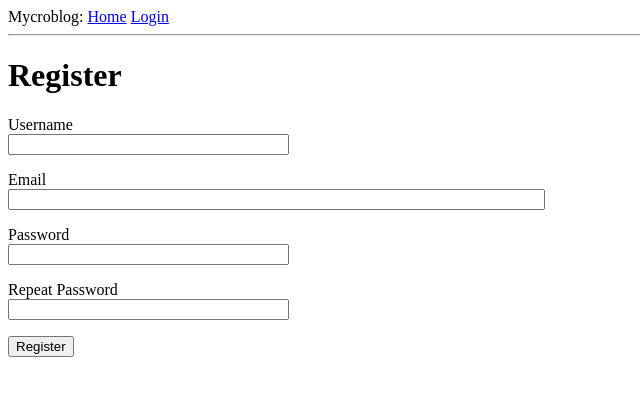
After one commit to RasecRapsag/mycroblog-flask, a Flask app: page /register in a window 1280 px wide. The commit adds this page. Shown: the top 396 px of the page, without its empty margins (0-640 px from the left). Run offline with Flask 2, Linux system fonts and the light colour scheme.

Commit message:
Part 05 - Feita a estrutura de login de usuário utilizando a extensão Flask-Login. Criamos as telas de registro, login e validações necessárias.

```diff
--- a/app/__init__.py
+++ b/app/__init__.py
@@ -2,10 +2,13 @@ from flask import Flask
 from config import Config
 from flask_sqlalchemy import SQLAlchemy
 from flask_migrate import Migrate
+from flask_login import LoginManager
 
 app = Flask(__name__)
 app.config.from_object(Config)
 db = SQLAlchemy(app)
 migrate = Migrate(app, db)
+login = LoginManager(app)
+login.login_view = 'login'
 
 from app import routes, models
--- a/app/forms.py
+++ b/app/forms.py
@@ -1,9 +1,27 @@
 from flask_wtf import FlaskForm
 from wtforms import StringField, PasswordField, BooleanField, SubmitField
-from wtforms.validators import DataRequired
+from wtforms.validators import ValidationError, DataRequired, Email, EqualTo
+from app.models import User
 
 class LoginForm(FlaskForm):
     username = StringField('Username', validators=[DataRequired()])
     password = PasswordField('Password', validators=[DataRequired()])
     remember_me = BooleanField('Remember Me')
     submit = SubmitField('Sign In')
+
+class RegistratioForm(FlaskForm):
+    username = StringField('Username', validators=[DataRequired()])
+    email = StringField('Email', validators=[DataRequired(), Email()])
+    password = PasswordField('Password', validators=[DataRequired()])
+    password2 = PasswordField('Repeat Password', validators=[DataRequired(), EqualTo('password')])
+    submit = SubmitField('Register')
+
+    def validate_username(self, username):
+        user = User.query.filter_by(username=username.data).first()
+        if user is not None:
+            raise ValidationError('Please use a different username.')
+
+    def validate_email(self, email):
+        user = User.query.filter_by(email=email.data).first()
+        if user is not None:
+            raise ValidationError('Please use a different email address.')
--- a/app/routes.py
+++ b/app/routes.py
@@ -1,11 +1,14 @@
-from flask import render_template, flash, redirect, url_for
-from app import app
-from app.forms import LoginForm
+from flask import render_template, flash, redirect, url_for, request
+from flask_login import current_user, login_user, logout_user, login_required
+from werkzeug.urls import url_parse
+from app import app, db
+from app.forms import LoginForm, RegistratioForm
+from app.models import User
 
 @app.route('/')
 @app.route('/index')
+@login_required
 def index():
-    user = {'username': 'Cesar'}
     posts = [
         {
             'author': {'username': 'Gaspar'},
@@ -16,15 +19,40 @@ def index():
             'body': 'O filme do Dead Pool é muito bom!'
         }
     ]
-    return render_template('index.html', title='Home', user=user, posts=posts)
+    return render_template('index.html', title='Home', posts=posts)
 
 @app.route('/login', methods=['GET', 'POST'])
 def login():
+    if current_user.is_authenticated:
+        return redirect(url_for('index'))
     form = LoginForm()
     if form.validate_on_submit():
-        flash('Login requested for user {}, remember_me={}'.format(
-            form.username.data,
-            form.remember_me.data
-        ))
+        user = User.query.filter_by(username=form.username.data).first()
+        if user is None or not user.check_password(form.password.data):
+            flash('Invalid username or password')
+            return redirect(url_for('login'))
+        login_user(user, remember=form.remember_me.data)
+        next_page = request.args.get('next')
+        if not next_page or url_parse(next_page).netloc != '':
+            next_page = url_for('index')
+        return redirect(next_page)
+    return render_template('login.html', title='Sign In', form=form)
+
+@app.route('/logout')
+def logout():
+    logout_user()
+    return redirect(url_for('index'))
+
+@app.route('/register', methods=['GET', 'POST'])
+def register():
+    if current_user.is_authenticated:
         return redirect(url_for('index'))
-    return render_template('login.html', title='Sign In', form=form)
+    form = RegistratioForm()
+    if form.validate_on_submit():
+        user = User(username=form.username.data, email=form.email.data)
+        user.set_password(form.password.data)
+        db.session.add(user)
+        db.session.commit()
+        flash('Congratulations, you are now a registered user!')
+        return redirect(url_for('login'))
+    return render_template('register.html', title='Register', form=form)
--- a/app/templates/base.html
+++ b/app/templates/base.html
@@ -10,7 +10,11 @@
         <div>
             Mycroblog:
             <a href="{{ url_for('index') }}">Home</a>
+            {% if current_user.is_anonymous %}
             <a href="{{ url_for('login') }}">Login</a>
+            {% else %}
+            <a href="{{ url_for('logout') }}">Logout</a>
+            {% endif %}
         </div>
         <hr>
         {% with messages = get_flashed_messages() %}
--- a/app/templates/index.html
+++ b/app/templates/index.html
@@ -1,7 +1,7 @@
 {% extends 'base.html' %}
 
 {% block content %}
-        <h1>Hello, {{ user.username }}!</h1>
+        <h1>Hello, {{ current_user.username }}!</h1>
         {% for post in posts %}
         <div>
             <p>{{ post.author.username }} says: <b>{{ post.body }}</b></p>
--- a/app/templates/login.html
+++ b/app/templates/login.html
@@ -22,4 +22,5 @@
         <p>{{ form.remember_me() }} {{ form.remember_me.label }}</p>
         <p>{{ form.submit() }}</p>
     </form>
+    <p>New User? <a href="{{ url_for('register') }}">Click to Register!</a></p>
 {% endblock %}
--- /dev/null
+++ b/app/templates/register.html
@@ -0,0 +1,37 @@
+{% extends 'base.html' %}
+
+{% block content %}
+<h1>Register</h1>
+<form action="" method="POST">
+    {{ form.hidden_tag() }}
+    <p>
+        {{ form.username.label }} <br>
+        {{ form.username(size=32) }} <br>
+        {% for error in form.username.errors %}
+        <span style="color: red;">[{{ error }}]</span>
+        {% endfor %}
+    </p>
+    <p>
+        {{ form.email.label }} <br>
+        {{ form.email(size=64) }} <br>
+        {% for error in form.email.errors %}
+        <span style="color: red;">[{{ error }}]</span>
+        {% endfor %}
+    </p>
+    <p>
+        {{ form.password.label }} <br>
+        {{ form.password(size=32) }} <br>
+        {% for error in form.password.errors %}
+        <span style="color: red;">[{{ error }}]</span>
+        {% endfor %}
+    </p>
+    <p>
+        {{ form.password2.label }} <br>
+        {{ form.password2(size=32) }} <br>
+        {% for error in form.password2.errors %}
+        <span style="color: red;">[{{ error }}]</span>
+        {% endfor %}
+    </p>
+    <p>{{ form.submit() }}</p>
+</form>
+{% endblock %}
```
Also changed, not shown: app/models.py (+14 -2 lines), README.md.
